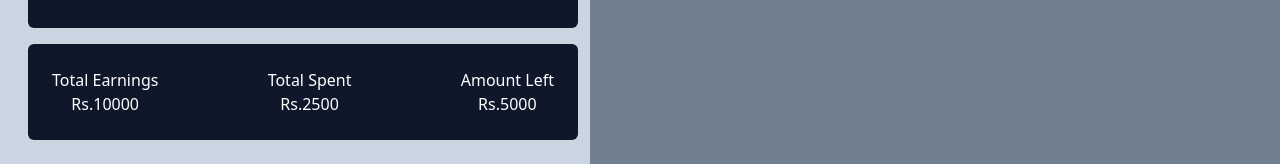
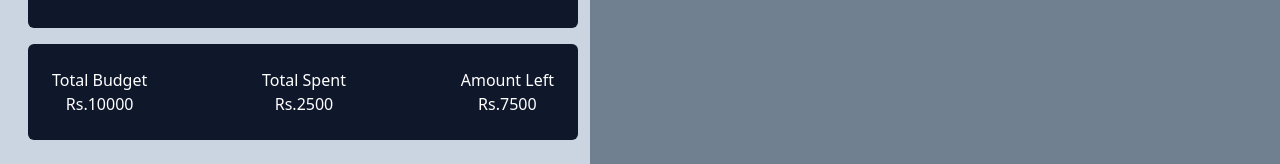
Before and after one commit to PrasannaJung/React-Projects, a React (Create React App) app in the folder expense-tracker/: page / in a window 1280 px wide. Shown: the part 186-350 px from the top of the page. Built offline with nearby package versions, Linux system fonts and the light colour scheme.

Commit message:
Fix typo

```diff
--- a/expense-tracker/src/components/Money.js
+++ b/expense-tracker/src/components/Money.js
@@ -5,7 +5,7 @@ const Money = () => {
     <div className='max-w-xl bg-slate-900 p-6 ml-4 rounded-md mb-4 text-white'>
       <div className='flex justify-between'>
         <div className='flex flex-col items-center'>
-          <p>Total Earnings</p>
+          <p>Total Budget</p>
           <p>Rs.10000</p>
         </div>
         <div className='flex flex-col items-center'>
@@ -14,7 +14,7 @@ const Money = () => {
         </div>
         <div className='flex flex-col items-center'>
           <p>Amount Left</p>
-          <p>Rs.5000</p>
+          <p>Rs.7500</p>
         </div>
       </div>
     </div>
```
